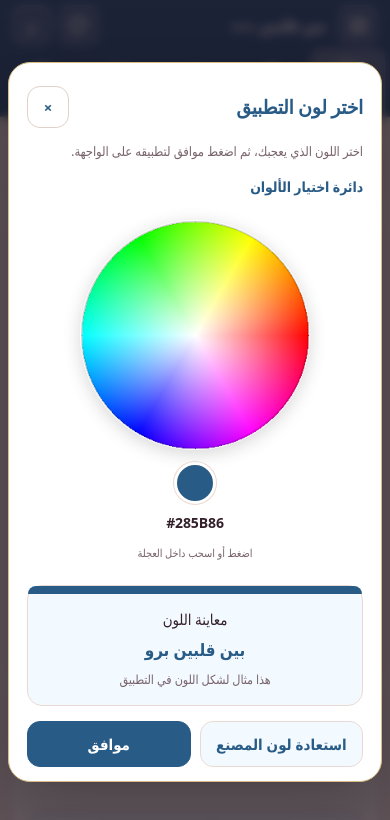
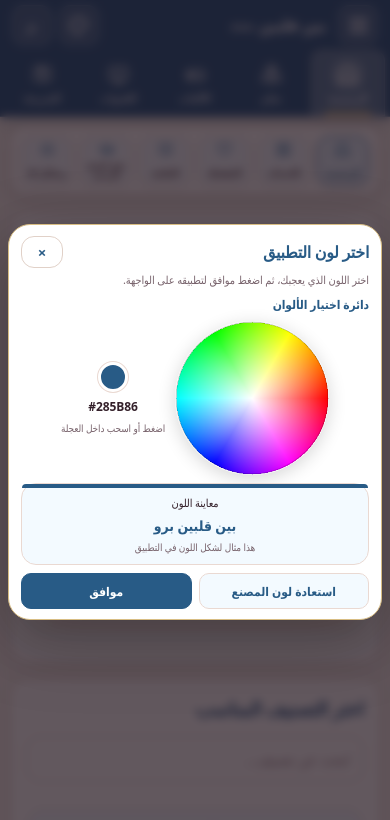
Before and after one commit to etudiantourg-cmyk/bein-qalbein, a plain HTML site: page index.html in a window 390 px wide. Both pictures are taken after a click on the button 79 px from the left and 25 px from the top of the page. Shown: the top 820 px of the page. Drawn offline with Linux system fonts and the light colour scheme; a web font is replaced by a local one.

Commit message:
Compact color editor to fit mobile screen

```diff
--- a/app.css
+++ b/app.css
@@ -791,3 +791,51 @@ body.theme-custom .quick-grid>button[data-quick="ai"]{border-color:var(--rose);b
 /* Keep the compact theme picker overrides grouped and isolated from other modals. */
 .theme-picker-backdrop{padding:8px!important;overflow:hidden!important}
 .theme-picker-dialog{overflow:hidden!important;overscroll-behavior:contain!important}
+
+
+/* Compact color editor: keep every control visible without vertical scrolling. */
+.theme-picker-backdrop{
+  padding:8px!important;
+  overflow:hidden!important;
+  align-items:center!important;
+  justify-content:center!important;
+}
+.theme-picker-dialog{
+  box-sizing:border-box!important;
+  width:min(100%,390px)!important;
+  max-height:calc(100dvh - 16px)!important;
+  height:auto!important;
+  overflow:hidden!important;
+  padding:10px 12px!important;
+  display:flex!important;
+  flex-direction:column!important;
+  gap:4px!important;
+}
+.theme-picker-dialog .modal-head{flex:0 0 auto!important;margin:0!important;padding:0!important;min-height:34px!important}
+.theme-picker-dialog .modal-head h2{font-size:16px!important;margin:0!important}
+.theme-picker-dialog .modal-head button{width:32px!important;min-height:32px!important;height:32px!important;padding:0!important}
+.theme-picker-note{flex:0 0 auto!important;margin:0!important;font-size:11px!important;line-height:1.35!important}
+.theme-color-label{flex:0 0 auto!important;margin:2px 0 0!important;font-size:12px!important}
+.theme-color-stage{flex:0 0 auto!important;flex-wrap:nowrap!important;gap:10px!important;padding:2px 0!important;min-height:0!important}
+.theme-color-wheel{width:min(42vw,154px)!important;height:auto!important;flex:0 0 auto!important}
+.theme-color-readout{min-width:72px!important;gap:4px!important}
+.theme-color-readout span{width:30px!important;height:30px!important}
+.theme-color-readout b{font-size:12px!important}
+.theme-color-readout small{font-size:10px!important;line-height:1.2!important}
+.theme-preview{flex:0 0 auto!important;gap:1px!important;margin:2px 0 4px!important;padding:7px 10px!important;font-size:11px!important}
+.theme-preview:before{height:4px!important;margin:-7px -10px 4px!important}
+.theme-preview b{font-size:14px!important}
+.theme-preview small{font-size:10px!important}
+.theme-picker-actions{flex:0 0 auto!important;gap:7px!important}
+.theme-picker-actions button{min-height:36px!important;padding:6px 7px!important;font-size:12px!important;border-radius:10px!important}
+@media(max-height:600px){
+ .theme-picker-dialog{gap:2px!important;padding:7px 10px!important}
+ .theme-color-wheel{width:min(34vw,124px)!important}
+ .theme-preview{display:none!important}
+ .theme-color-label{font-size:11px!important}
+ .theme-picker-actions button{min-height:32px!important}
+}
+@media(max-width:360px){
+ .theme-color-wheel{width:min(39vw,138px)!important}
+ .theme-color-readout{min-width:64px!important}
+}
```
